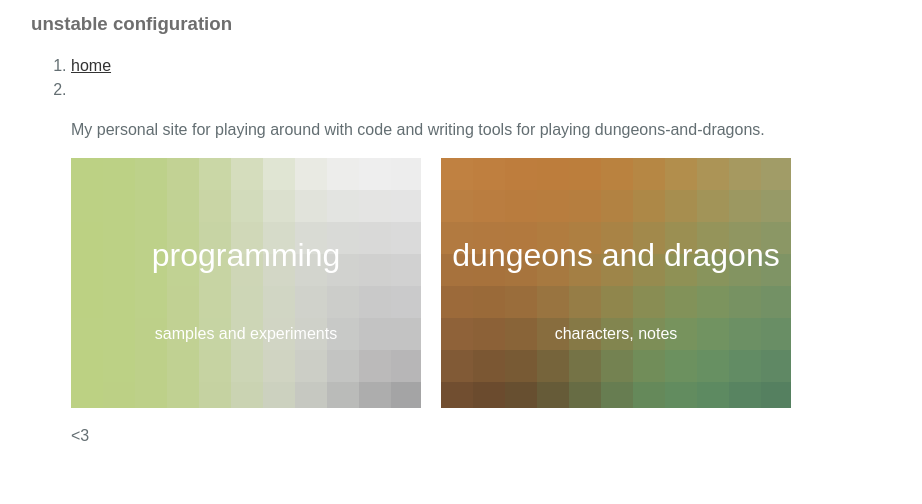
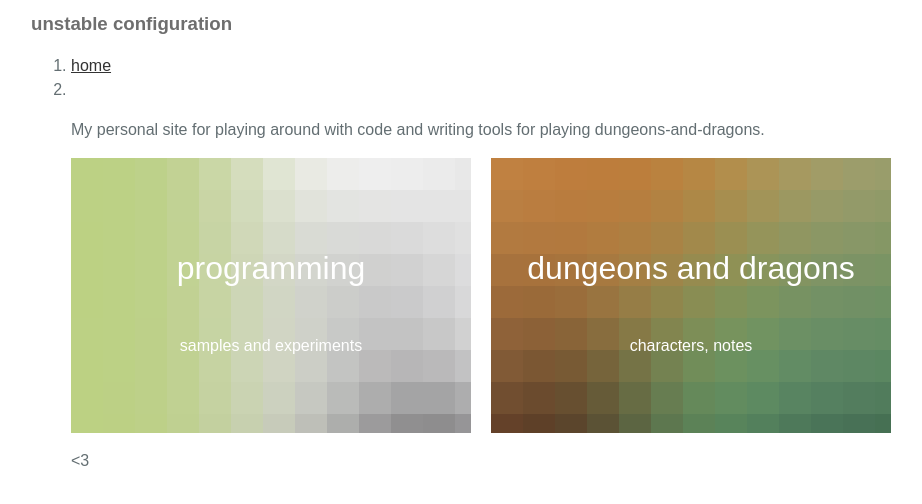
Before and after one commit to MuffinsLovesYou/lovesyou.name, a plain HTML site: page index.html in a window 1536 px wide. Shown: the whole page, without its empty margins (17-939 px from the left). Drawn offline with Linux system fonts and the light colour scheme.

Commit message:
adjusting tile width/height

```diff
--- a/css/homerolled/tiles.css
+++ b/css/homerolled/tiles.css
@@ -16,14 +16,14 @@
     .tiles > .tile { width: 300px; height: 200px; }
 }
 
-@media screen and (min-width: 901px) and (max-width: 1280px) {
+@media screen and (min-width: 901px) and (max-width: 1400px) {
     .tiles { grid-template-columns : repeat(3, 1fr); }
     .tiles > .tile { width: 350px; height: 250px; }
 }
 
-@media screen and (min-width: 1281px) and (max-width: 1920px) {
+@media screen and (min-width: 1401px) {
     .tiles { grid-template-columns: repeat(4, 1fr);}
-    .tiles > .tile { width: 350px; height: 250px; }
+    .tiles > .tile { width: 400px; height: 275px; }
 }
 
 .tiles .tile > a {
```
